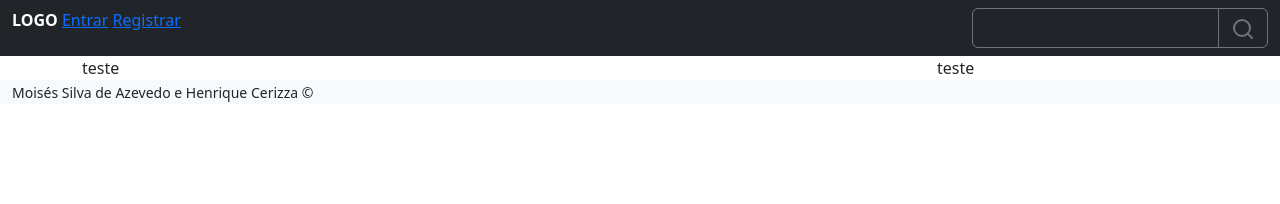
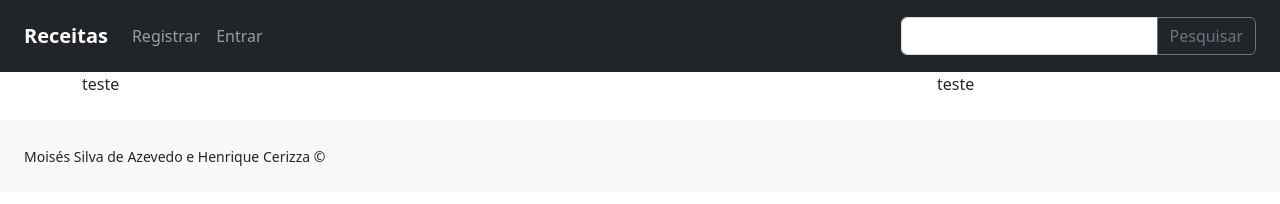
Before and after one commit to m4zeboy/api-trabalho-web-1, a website: page public/index.html in a window 1280 px wide. Drawn offline with nearby package versions, Linux system fonts and the light colour scheme.

Commit message:
register page

```diff
--- a/public/index.html
+++ b/public/index.html
@@ -16,32 +16,31 @@
 
 <body>
   <header class=" container-fluid pt-2 pb-2 bg-dark">
-    <div class="row">
-      <div class="col-md-9">
-        <div>
-          <strong class="text-white">
-            LOGO
-          </strong>
-          <a href="/public/login/">Entrar</a>
-          <a href="/public/register/">Registrar</a>
+    <nav class="navbar navbar-expand-lg navbar-dark">
+      <div class="container-fluid">
+        <a class="navbar-brand" href="/public/"><strong>Receitas</strong></a>
+        <button class="navbar-toggler" type="button" data-bs-toggle="collapse" data-bs-target="#navbarSupportedContent"
+          aria-controls="navbarSupportedContent" aria-expanded="false" aria-label="Toggle navigation">
+          <span class="navbar-toggler-icon"></span>
+        </button>
+        <div class="collapse navbar-collapse" id="navbarSupportedContent">
+          <ul class="navbar-nav me-auto mb-2 mb-lg-0">
+            <li class="nav-item">
+              <a class="nav-link" href="/public/register/">Registrar</a>
+            </li>
+            <li class="nav-item">
+              <a class="nav-link" href="/public/login/">Entrar</a>
+            </li>
+          </ul>
+          <form class="d-flex">
+            <div class="input-group">
+              <input class="form-control" type="search" aria-label="Search">
+              <button class="btn btn-outline-secondary" type="submit">Pesquisar</button>
+            </div>
+          </form>
         </div>
       </div>
-
-      <form action="" class="col-md-3">
-        <div class="input-group">
-          <input type="search" class="form-control bg-transparent border-secondary text-white">
-          <button class="btn btn-outline-secondary">
-            <svg xmlns="http://www.w3.org/2000/svg" width="24" height="24" viewBox="0 0 24 24" fill="none"
-              stroke="currentColor" stroke-width="2" stroke-linecap="round" stroke-linejoin="round"
-              class="feather feather-search">
-              <circle cx="11" cy="11" r="8"></circle>
-              <line x1="21" y1="21" x2="16.65" y2="16.65"></line>
-            </svg>
-          </button>
-        </div>
-      </form>
-    </div>
-
+    </nav>
   </header>
 
 
@@ -56,7 +55,7 @@
     </div>
   </div>
 
-  <footer class="container-fluid bg-body-tertiary">
+  <footer class="container-fluid bg-body-tertiary mt-4 p-4">
     <small>Moisés Silva de Azevedo e Henrique Cerizza &copy;</small>
   </footer>
 </body>
```
Also changed, not shown: public/register/index.html (+25 -16 lines).
